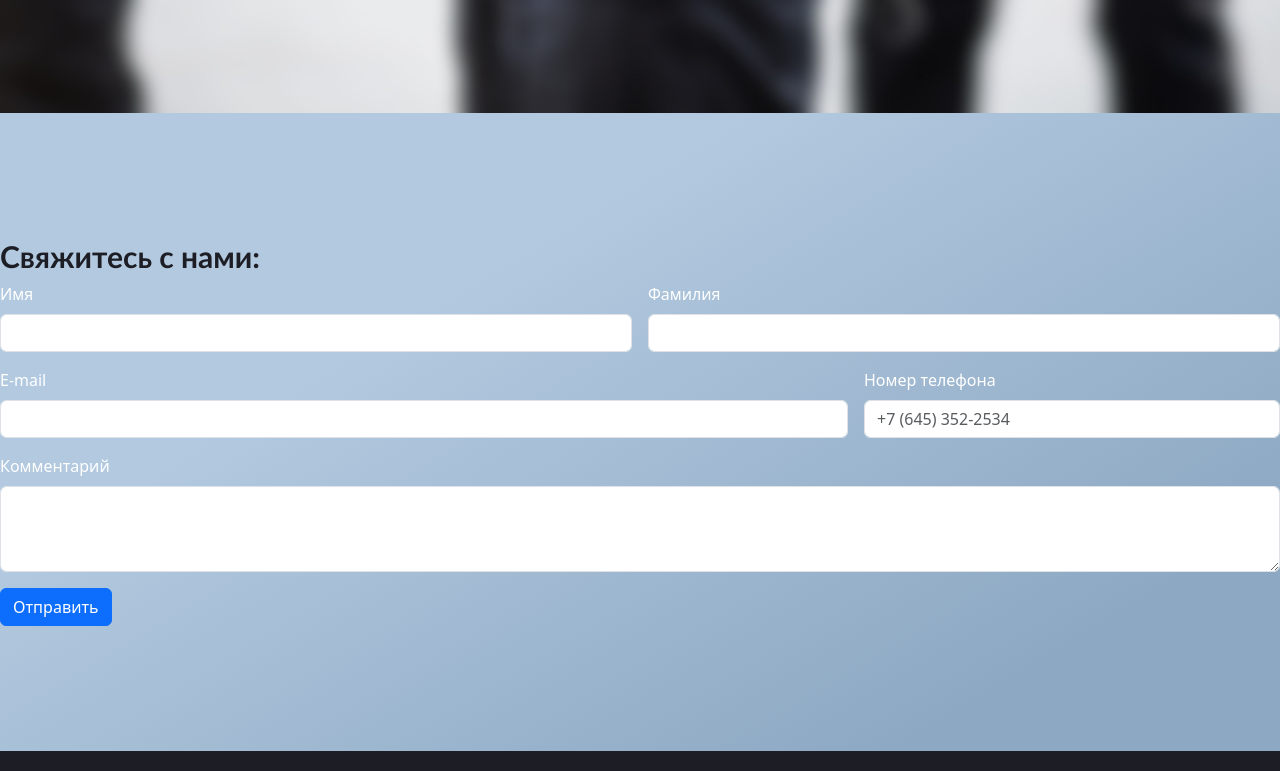
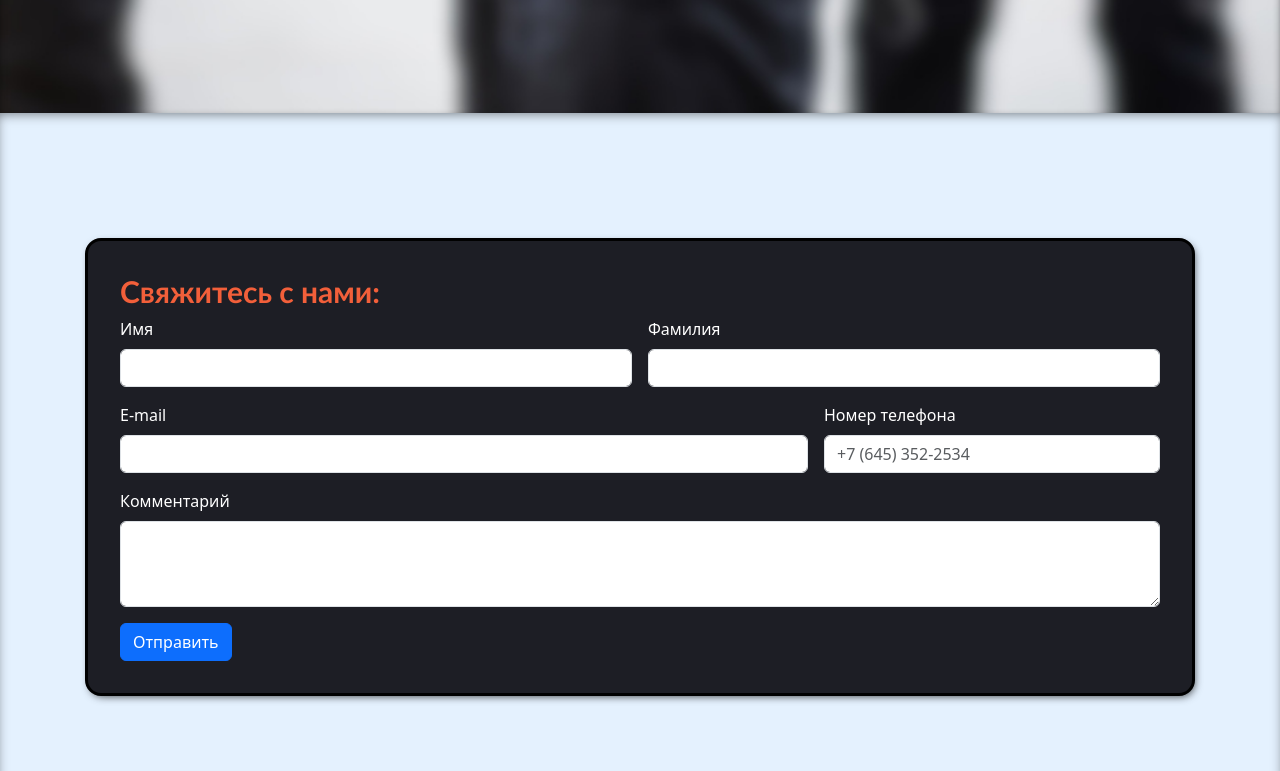
Before and after one commit to hopelessgod/formdemo, a plain HTML site: page index.html in a window 1280 px wide. Shown: the part 917-1688 px from the top of the page. Drawn offline with nearby package versions, Linux system fonts and the light colour scheme; a script that the page names is missing.

Commit message:
Add files via upload

```diff
--- a/style.css
+++ b/style.css
@@ -74,6 +74,7 @@
 ul[role='list'],
 ol[role='list'] {
   list-style: none;
+  margin-bottom: 0;
 }
 
 html,
@@ -116,6 +117,7 @@ svg {
   padding-bottom: 100px;
   text-decoration: none;
   font-family: var(--ff-main);
+  box-shadow: 0 3px 10px -3px rgba(0, 0, 0, .8) inset;
 }
 
 .hero h1 {
@@ -152,18 +154,18 @@ svg {
 
 .hero2 {
   background-color: aquamarine;
-  background: rgb(141,168,195);
-  background: linear-gradient(329deg, rgba(141,168,195,1) 16%, rgba(178,201,223,1) 68%);
+  background: #e4f1fe;
   background-size: cover;
   color: var(--clr-neutral-100);
   padding-top: 125px;
   padding-bottom: 125px;
+  box-shadow: 0 4px 12px -3px rgba(0, 0, 0, .5) inset;
 }
 
 .hero2 h1 {
   font-size: var(--fs-700);
   font-weight: var(--fw-bold);
-  color: var(--clr-neutral-900);
+  color: var(--clr-accent-400);
   font-family: var(--ff-footer);
 }
 
@@ -177,6 +179,7 @@ svg {
   padding-bottom: 65px;
   text-decoration: none;
   font-family: var(--ff-footer);
+  box-shadow: 0 3px 10px -3px rgba(0, 0, 0, .8) inset;
 }
 
 .hero3 h1 {
@@ -208,6 +211,21 @@ svg {
 
   width: min(var(--max-width), 100% - (var(--padding) * 2));
   margin-inline: auto;
+}
+
+.container3 {
+  --max-width: 1110px;
+  --padding: 1rem;
+
+  width: min(var(--max-width), 100% - (var(--padding) * 2));
+  margin-inline: auto;
+  border: 3px solid ;
+  border-color: black;
+  border-radius: 1rem;
+  padding: 2rem;
+  background: var(--clr-neutral-900);
+  box-shadow: 2px 3px 8px -3px rgba(0, 0, 0, .8);
+
 }
 
 .gallery {
```
